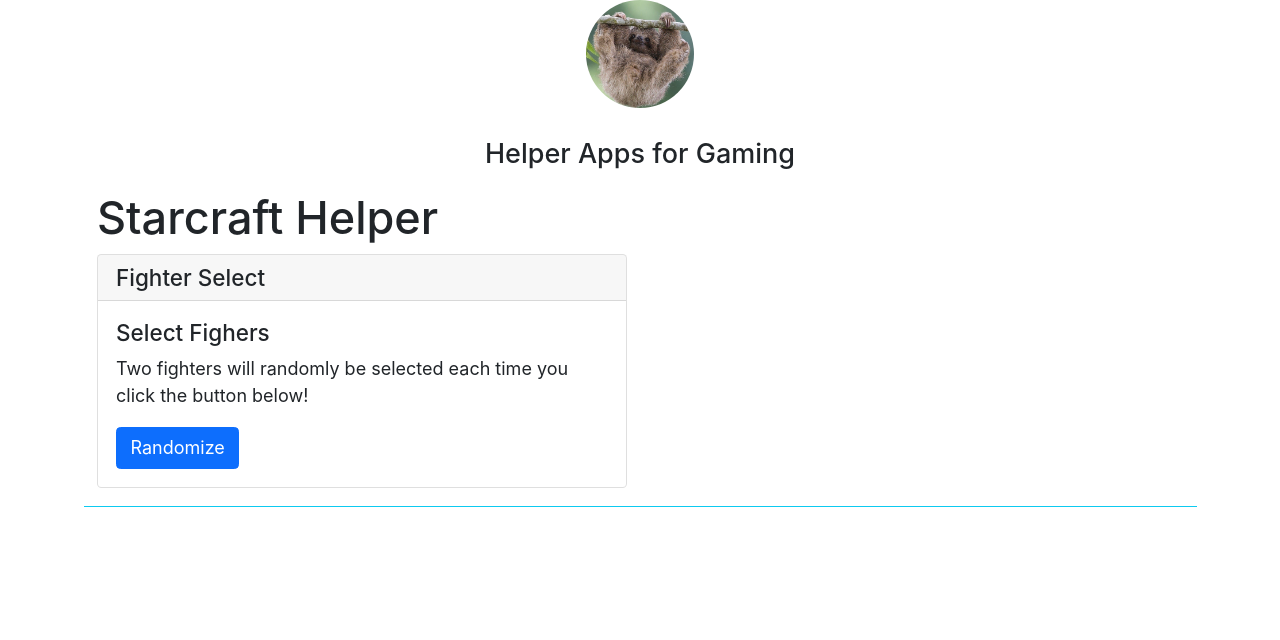
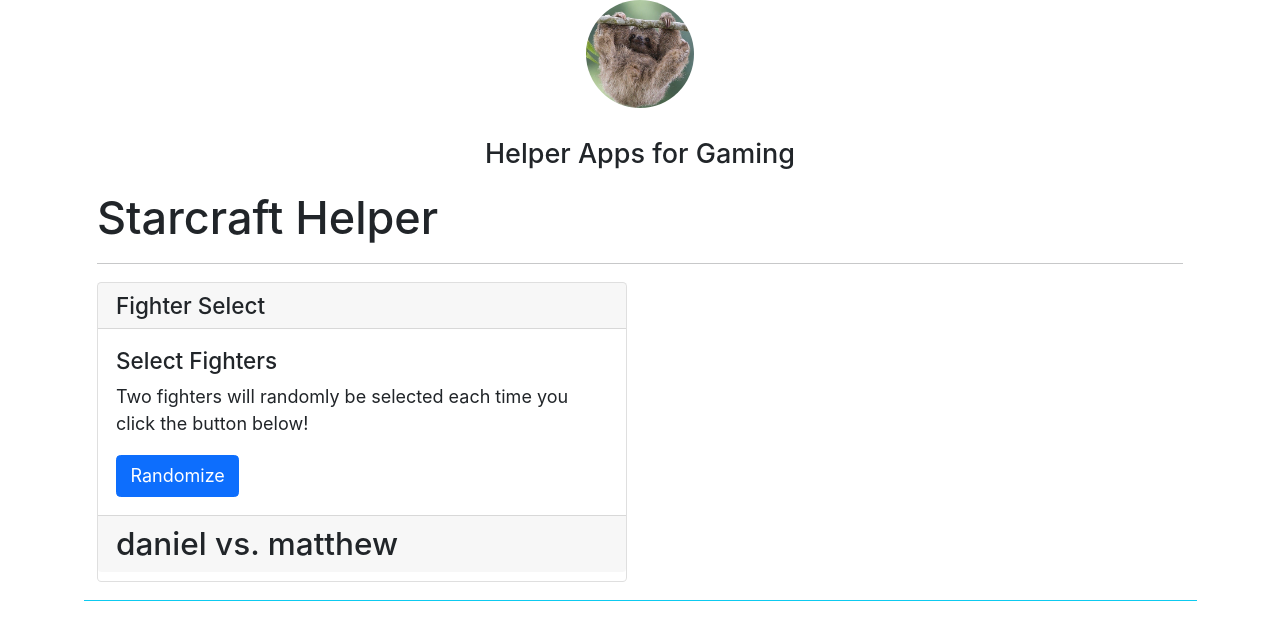
Before and after one commit to NicholasKChoi/WOTR_Combat_Simulator, a Next.js app: page /apps/starcraft-helper in a window 1280 px wide. Shown: the top 640 px of the page. Built offline with nearby package versions, Linux system fonts and the light colour scheme.

Commit message:
added the functionality

```diff
--- a/pages/apps/starcraft-helper.js
+++ b/pages/apps/starcraft-helper.js
@@ -1,14 +1,55 @@
 import utilStyles from '../../styles/utils.module.css';
-
+import { useState } from 'react';
 
 import cn from "classnames";
 import Head from "next/head";
-import Image from 'next/image';
 import Layout from "../../components/layout";
 
 const pageTitle = 'Starcraft Helper';
 
+function shuffle(array) {
+  let currentIndex = array.length,  randomIndex;
+
+  // While there remain elements to shuffle.
+  while (currentIndex != 0) {
+
+    // Pick a remaining element.
+    randomIndex = Math.floor(Math.random() * currentIndex);
+    currentIndex--;
+
+    // And swap it with the current element.
+    [array[currentIndex], array[randomIndex]] = [
+      array[randomIndex], array[currentIndex]];
+  }
+
+  return array;
+}
+
+
+function GetVsText() {
+  const partnerArray = ["matthew", "nick", "daniel"];
+  shuffle(partnerArray);
+  const sortedResult = partnerArray.slice(0, 2).sort()
+  return `${sortedResult[0]} vs. ${sortedResult[1]}`;
+}
+
+let lastPartners = GetVsText();
+
 export default function StarcraftHelper() {
+  const [partners, setPartnerState] = useState(
+    lastPartners
+  );
+
+  function SetPartners() {
+    let newPartners = GetVsText();
+    while (newPartners == lastPartners) {
+      newPartners = GetVsText();
+    }
+    console.log(lastPartners, newPartners);
+    lastPartners = newPartners;
+    setPartnerState(newPartners);
+  }
+
   return (
     <Layout>
       <Head>
@@ -16,18 +57,20 @@
       </Head>
       <section className={cn(utilStyles.headingMd, "container")}>
         <h1>{pageTitle}</h1>
+        <hr></hr>
         <div className='row mb-2 pb-3 border-bottom border-info'>
         <div className='col-6'>
           <div className='card'>
             <h5 className='card-header'>Fighter Select</h5>
             <div className="card-body">
-              <h5 className="card-title">Select Fighers</h5>
+              <h5 className="card-title">Select Fighters</h5>
               <p className="card-text fs-6">
                 Two fighters will randomly be selected each time you
                 click the button below!
               </p>
-              <a className="btn btn-primary">Randomize</a>
+              <a className="btn btn-primary" onClick={SetPartners}>Randomize</a>
             </div>
+            <h3 className='card-footer'>{partners}</h3>
           </div>
         </div>
         </div>
```
